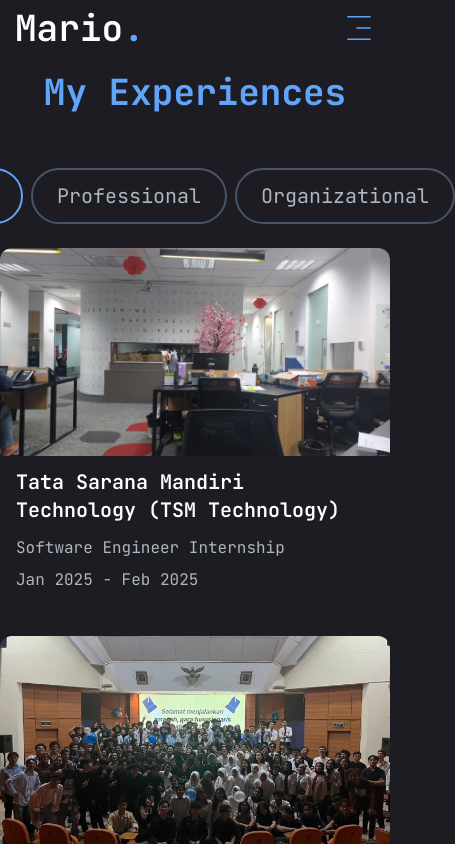
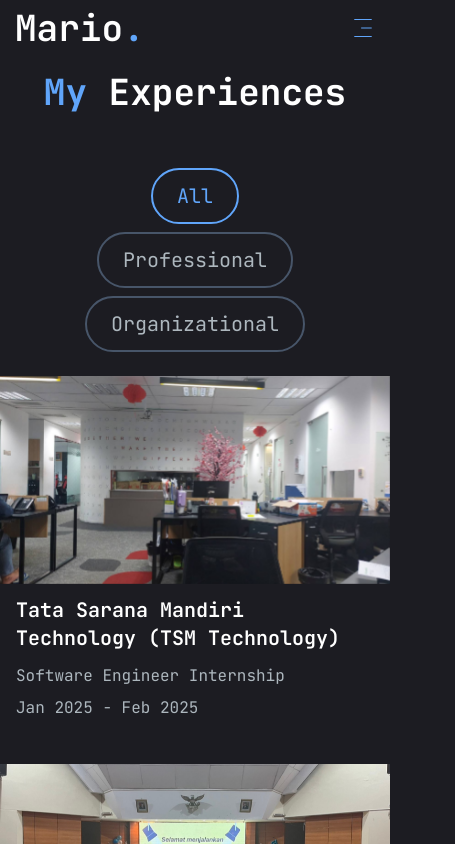
Before and after one commit to mariomg09/portomario, a Next.js app: page /experience in a window 390 px wide. Shown: the top 844 px of the page, 455 px wide, since content can reach past the window. Built offline with nearby package versions, Linux system fonts and the light colour scheme.

Commit message:
Benerin mobile nav

```diff
--- a/app/about/page.jsx
+++ b/app/about/page.jsx
@@ -71,7 +71,7 @@
           alt="Mario M G"
         />
         <div className="mt-4 md:mt-0 text-left flex flex-col h-full">
-          <h2 className="text-4xl font-bold mt-6 mb-6 text-blue-400">About Me</h2>
+          <h2 className="text-4xl font-bold mt-6 mb-6 text-blue-400">  <span className="text-blue-400">About</span> <span className="text-white">Me</span></h2>
           <p className="text-base md:text-lg">
             a Computer Engineering student passionate about combining software
             and hardware. With hands-on experience in programming, IoT,
--- a/app/experience/card.jsx
+++ b/app/experience/card.jsx
@@ -6,7 +6,7 @@
   return (
     <div>
       <div
-        className="h-52 md:h-72 rounded-t-xl relative group"
+        className="h-52 md:h-72 relative group"
         style={{
           background: `url(${imgUrl})`,
           backgroundSize: "cover",
@@ -16,19 +16,19 @@
         <div className="overlay items-center justify-center absolute top-0 left-0 w-full h-full bg-[#181818] bg-opacity-0 hidden group-hover:flex group-hover:bg-opacity-80 transition-all duration-500 ">
           <Link
             href={gitUrl}
-            className="h-14 w-14 mr-2 border-2 relative rounded-full border-[#ADB7BE] hover:border-blue-400 group/link"
+            className="h-14 w-14 mr-2 border-2 relative border-[#ADB7BE] hover:border-blue-400 group/link"
           >
             <CodeBracketIcon className="h-10 w-10 text-[#ADB7BE] absolute top-1/2 left-1/2 transform -translate-x-1/2 -translate-y-1/2  cursor-pointer group-hover/link:text-blue-400" />
           </Link>
           <Link
             href={previewUrl}
-            className="h-14 w-14 border-2 relative rounded-full border-[#ADB7BE] hover:border-blue-400 group/link"
+            className="h-14 w-14 border-2 relative border-[#ADB7BE] hover:border-blue-400 group/link"
           >
             <EyeIcon className="h-10 w-10 text-[#ADB7BE] absolute top-1/2 left-1/2 transform -translate-x-1/2 -translate-y-1/2  cursor-pointer group-hover/link:text-blue-400" />
           </Link>
         </div>
       </div>
-      <div className="text-white rounded-b-xl mt-3 bg-[#181818]py-6 px-4">
+      <div className="text-white mt-3 bg-[#181818]py-6 px-4">
         <h5 className="text-xl font-semibold mb-2">{title}</h5>
         <div className="text-[#ADB7BE]">
           {positions.map((position, index) => (
--- a/app/experience/page.jsx
+++ b/app/experience/page.jsx
@@ -116,9 +116,9 @@
   return (
     <section id="experiences">
       <h2 className="text-center text-4xl font-bold text-blue-400 mt-4 mb-8 md:mb-12">
-        My Experiences
+      <span className="text-blue-400">My</span> <span className="text-white">Experiences</span>
       </h2>
-      <div className="text-blue-400 flex flex-row justify-center items-center gap-2 py-6">
+      <div className="text-blue-400 flex flex-col md:flex-row justify-center items-center gap-2 py-6">
         <Tag onClick={handleTagChange} name="All" isSelected={tag === "All"} />
         <Tag
           onClick={handleTagChange}
--- a/app/experience/tag.jsx
+++ b/app/experience/tag.jsx
@@ -2,7 +2,7 @@
 
 const Tag = ({ name, onClick, isSelected }) => {
   const buttonStyles = isSelected
-    ? "<text-blue-400></text-blue-400> border-blue-400"
+    ? "text-blue-400 border-blue-400"
     : "text-[#ADB7BE] border-slate-600 hover:border-blue-400";
   return (
     <button
--- a/app/page.jsx
+++ b/app/page.jsx
@@ -11,7 +11,7 @@
 const Home = () => {
   return (
     <>
-      <section id="home" data-offset="true" className="h-full py-16" >
+      <section id="home" data-offset="true" className="h-full py-16">
         <div className="container mx-auto">
           <div className="flex flex-col xl:flex-row items-center justify-between xl:pt-8 xl:pb-24">
             {/*teks*/}
@@ -27,11 +27,12 @@
                 project. Formerly the President of IME FTUI 2024, I’ve honed
                 leadership and teamwork skills that drive impactful results.
               </p>
-              {/*CV*/}
+              {/* CV */}
               <div className="flex flex-col xl:flex-row items-center gap-8">
                 <Button
-                  href="/CV-MarioMG.pdf" // Path menuju file CV
-                  download="MarioMG_CV.pdf"
+                  href="https://drive.google.com/drive/folders/1SSFzLD6a2Lkk8UUebvIQuqcnr12gGaHs?usp=sharing" // Ganti dengan URL file CV
+                  target="_blank"
+                  rel="noopener noreferrer"
                   variant="outline"
                   size="xl"
                   className="uppercase flex items-center gap-3 px-6 py-5 w-auto border-blue-400 hover:bg-blue-400 hover:text-white border-2"
@@ -39,6 +40,7 @@
                   <span> Download CV</span>
                   <FiDownload className="text-xl" />
                 </Button>
+
                 <div className="mb- xl:mb-0">
                   <Social
                     containerStyles="flex gap-6"
--- a/app/project/page.jsx
+++ b/app/project/page.jsx
@@ -63,6 +63,9 @@
     setProject(projects[currentIndex]);
   };
   return (
+    <h2 className="h2 mt-10 mb-7">
+      <span className="text-blue-400">My</span>{" "}
+      <span className="text-white">Projects</span>
       <motion.div
         initial={{ opacity: 0 }}
         animate={{
@@ -151,6 +154,7 @@
           </div>
         </div>
       </motion.div>
+    </h2>
   );
 };
 
--- a/components/Header.jsx
+++ b/components/Header.jsx
@@ -9,7 +9,6 @@
 import MobileNav from "./MobileNav";
 import { useRouter } from "next/navigation";
 
-
 const Header = () => {
   const router = useRouter();
   const [activeSection, setActiveSection] = useState("#home"); // Default to "#home"
@@ -17,7 +16,10 @@
   const handleLogoClick = (e) => {
     e.preventDefault();
     setActiveSection("#home");
-    document.getElementById("home").scrollIntoView({ behavior: "smooth" });
+    const homeElement = document.getElementById("home");
+    if (homeElement) {
+      homeElement.scrollIntoView({ behavior: "smooth" });
+    }
   };
 
   return (
@@ -32,15 +34,15 @@
         {/* Navbar */}
         <div className="hidden xl:flex items-center gap-8">
           <Navbar activeSection={activeSection} setActiveSection={setActiveSection} />
-          <Link href="/CV">
+          {/*<Link href="/CV">
             <Button className="text-primary border-2 border-blue-400 hover:bg-blue-400 hover:text-white">
               Hire Me
             </Button>
-          </Link>
+          </Link>*/}
         </div>
         {/* Navbar Mobile */}
         <div className="xl:hidden flex items-center gap-4">
-          <MobileNav />
+          <MobileNav activeSection={activeSection} setActiveSection={setActiveSection} />
         </div>
       </div>
     </header>
--- a/components/MobileNav.jsx
+++ b/components/MobileNav.jsx
@@ -1,19 +1,13 @@
 "use client";
-
-import {
-  Sheet,
-  SheetContent,
-  SheetTrigger,
-  SheetTitle,
-} from "@/components/ui/sheet";
-import { usePathname } from "next/navigation";
+import React, { useState } from "react";
 import Link from "next/link";
 import { CiMenuFries } from "react-icons/ci";
+import { IoMdClose } from "react-icons/io";
 
 const links = [
   {
     name: "home",
-    path: "/",
+    path: "#home",
   },
   {
     name: "about",
@@ -21,57 +15,82 @@
   },
   {
     name: "experience",
-    path: "/experience",
+    path: "#experience",
   },
   {
     name: "project",
-    path: "/project",
+    path: "#project",
   },
   {
     name: "contact",
-    path: "/contact",
+    path: "#contact",
   },
 ];
 
-const MobileNav = () => {
-  const pathname = usePathname();
+const MobileNav = ({ activeSection, setActiveSection }) => {
+  const [isOpen, setIsOpen] = useState(false);
+
+  const handleToggle = () => setIsOpen(!isOpen);
+  const handleLinkClick = (event) => {
+    event.preventDefault();
+    const targetId = event.currentTarget.getAttribute("href").substring(1);
+    const targetElement = document.getElementById(targetId);
+
+    if (targetElement) {
+      const offset = targetElement.dataset.offset ? 100 : 0; // Adjust offset value as needed
+      window.scrollTo({
+        top: targetElement.offsetTop - offset,
+        behavior: "smooth",
+      });
+      if (setActiveSection) {
+        setActiveSection(`#${targetId}`);
+      }
+      setIsOpen(false);
+    }
+  };
+
+  const handleOutsideClick = (event) => {
+    if (!event.target.closest(".mobile-nav-content") && isOpen) {
+      setIsOpen(false);
+    }
+  };
+
   return (
-    <Sheet>
-      <SheetTrigger className="flex justify-center items-center">
-        <CiMenuFries className="text-[32px] text-blue-400" />
-      </SheetTrigger>
-      <SheetContent className="flex flex-col">
-        {/* Logo */}
-        <div className="mt-32 mb-40 text-center text-2xl">
-          <Link href="/">
-            <h1 className="text-4xl font-semibold">
-              Mario<span className="text-blue-400"></span>
-            </h1>
-          </Link>
-        </div>
-
-        {/* Title for accessibility */}
-        <SheetTitle className="sr-only">Navigation Menu</SheetTitle>
-
-        <nav className="flex flex-col justify-center items-center gap-8">
-          {links.map((link, index) => {
-            return (
+    <div className="relative">
+      <button
+        className="flex justify-center items-center z-50 text-2xl"
+        onClick={handleToggle}
+      >
+        {isOpen ? (
+          <IoMdClose className="text-blue-400" />
+        ) : (
+          <CiMenuFries className="text-blue-400" />
+        )}
+      </button>
+      {isOpen && (
+        <div
+          className="fixed top-0 left-0 w-full h-full bg-black bg-opacity-50 z-40"
+          onClick={handleOutsideClick}
+        >
+          <div className="absolute top-0 left-0 w-full h-[30%] bg-primary z-50 flex flex-col items-center justify-center mobile-nav-content">
+            <nav className="flex flex-col items-center gap-4 mt-4">
+              {links.map((link, index) => (
                 <Link
                   href={link.path}
                   key={index}
                   className={`${
-                  link.path === pathname &&
-                  "text-blue-400 border-b-2 border-blue-400"
-                }
-          text-xl capitalize hover:text-blue-400 transition-all`}
+                    activeSection === link.path ? "text-blue-400" : ""
+                  } text-xl capitalize hover:text-blue-400 transition-all`}
+                  onClick={handleLinkClick}
                 >
                   {link.name}
                 </Link>
-            );
-          })}
+              ))}
             </nav>
-      </SheetContent>
-    </Sheet>
+          </div>
+        </div>
+      )}
+    </div>
   );
 };
 
```
Also changed, not shown: components/Social.jsx (+16 -0 lines). Lines whose indentation alone changed are shown as unchanged.
